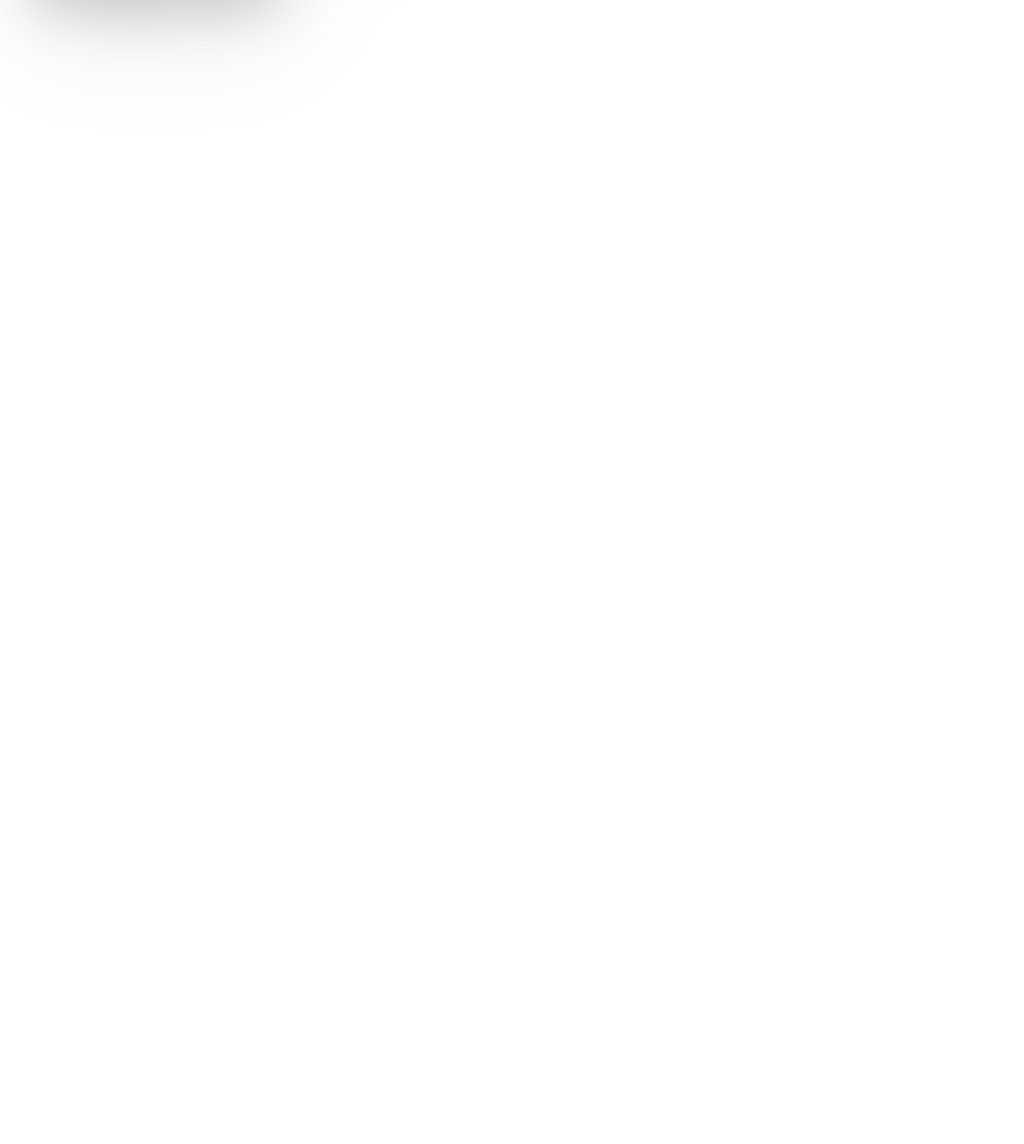
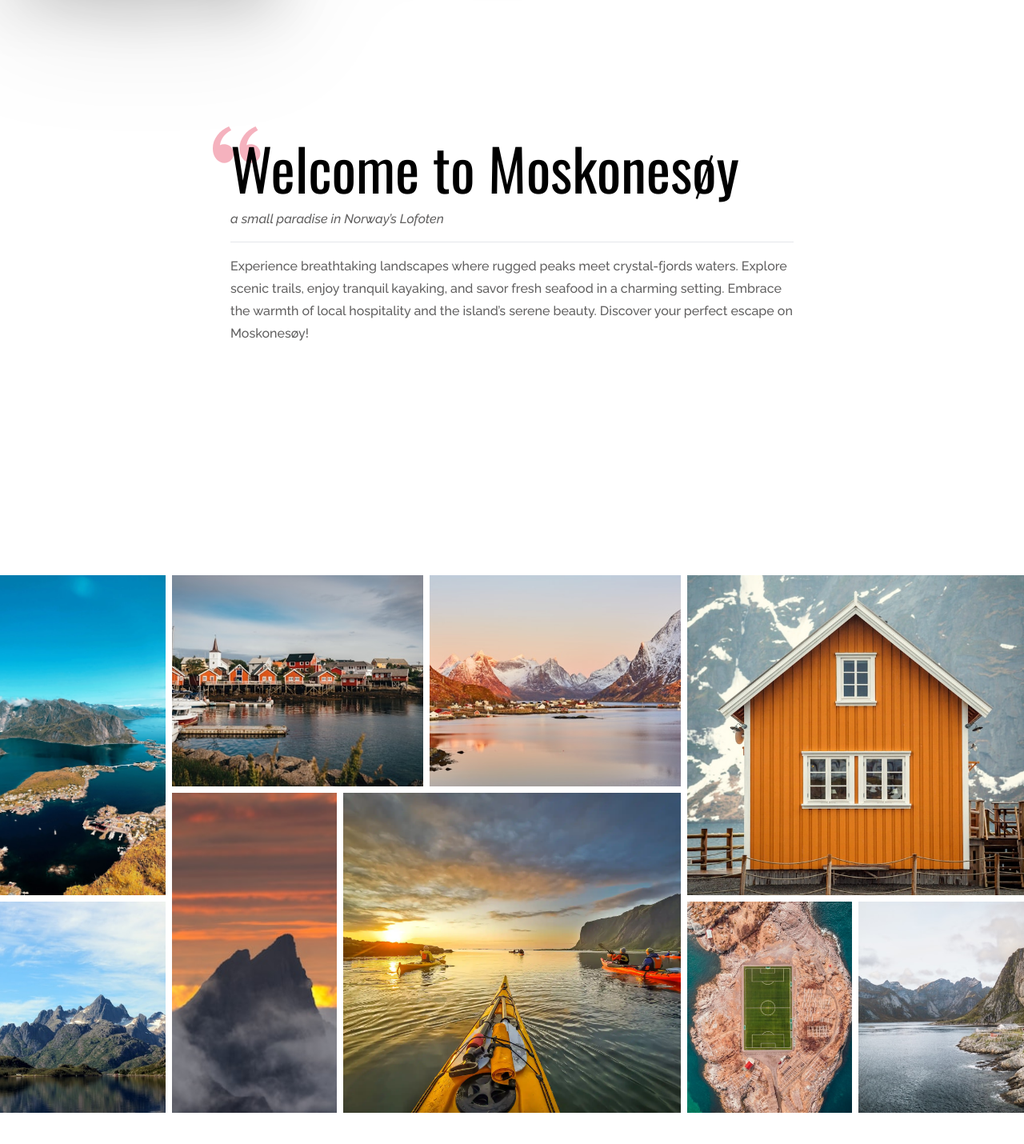
Before and after one commit to Bilek-Petr/visit-moskenesoy, a React (Vite) app: page / in a window 1280 px wide. Shown: the part 802-2232 px from the top of the page at 80% size. Before the commit the page ends 826 px from the top, so only its background shows below. Built offline with nearby package versions, Linux system fonts and the light colour scheme.

Commit message:
setup data

```diff
--- /dev/null
+++ b/src/components/Shared/GridGallery.jsx
@@ -0,0 +1,70 @@
+import React from "react";
+
+const gridGalleryData = [
+  {
+    src: "/images/grid_gallery/reinebringen.jpg",
+    cols: "md:col-span-2 lg:col-span-2 lg:row-span-3",
+    alt: "View from the top of the reinebringen",
+  },
+  {
+    src: "/images/grid_gallery/reine_houses.jpg",
+    cols: "lg:col-span-3 lg:row-span-2",
+    alt: "Typical red houses in Reine",
+  },
+  {
+    src: "/images/grid_gallery/reine.jpg",
+    cols: "lg:col-span-3 lg:row-span-2",
+    alt: "Landscape of Reine",
+  },
+  {
+    src: "/images/grid_gallery/house.jpg",
+    cols: "lg:col-span-4 lg:row-span-3",
+    alt: "Typical orange house with mountain in the back",
+  },
+  {
+    src: "/images/grid_gallery/top.jpg",
+    cols: "lg:col-span-2 lg:row-span-3",
+    alt: "Top of the mountain during midnight sun",
+  },
+  {
+    src: "/images/grid_gallery/kayak.jpg",
+    cols: "md:col-span-3 lg:col-span-4 lg:row-span-3",
+    alt: "Kayaking in the reine fjords",
+  },
+  {
+    src: "/images/grid_gallery/narvtinden.jpg",
+    cols: "lg:col-span-2 lg:row-span-2",
+    alt: "Photo of Narvtinden peak",
+  },
+  {
+    src: "/images/grid_gallery/heningsvaer.jpg",
+    cols: "md:col-span-2 lg:col-span-2 lg:row-span-2",
+    alt: "Photo of famous football field in heningsvaer",
+  },
+  {
+    src: "/images/grid_gallery/hamnoy.jpg",
+    cols: "md:col-span-3 lg:col-span-2 lg:row-span-2",
+    alt: "Rorbu red houses in Hamnoy",
+  },
+];
+
+const GridItem = ({ src, cols, alt }) => (
+  <div className={`h-48 w-full ${cols} lg:h-full`}>
+    <img src={src} alt={alt} className="h-full w-full object-cover" />
+  </div>
+);
+
+export default function GridGallery() {
+  return (
+    <div className="m-auto my-32 grid w-full max-w-[2000px] grid-cols-1 gap-2 md:grid-cols-[1fr_0.5fr_1fr] md:grid-rows-[repeat(5,_min-content)] lg:grid-cols-12 lg:grid-rows-[repeat(5,_8rem)]">
+      {gridGalleryData.map((image, index) => (
+        <GridItem
+          key={index}
+          src={image.src}
+          cols={image.cols}
+          alt={image.alt}
+        />
+      ))}
+    </div>
+  );
+}
--- /dev/null
+++ b/src/components/Shared/TextBanner.jsx
@@ -0,0 +1,24 @@
+import React from "react";
+import { RiDoubleQuotesL } from "react-icons/ri";
+
+export default function TextBanner() {
+  return (
+    <div className="relative m-auto w-11/12 max-w-3xl space-y-4 px-8 py-40">
+      <RiDoubleQuotesL className="absolute left-0 top-0 size-20 translate-y-[9rem] transform text-mainRed opacity-30" />
+      <p className="relative z-10 text-5xl sm:text-7xl">
+        Welcome to Moskonesøy
+      </p>
+      <p className="text-fontGrey font-raleway font-medium italic">
+        a small paradise in Norway’s Lofoten
+      </p>
+      <hr />
+      <p className="text-fontGrey font-raleway font-medium leading-7">
+        Experience breathtaking landscapes where rugged peaks meet
+        crystal-fjords waters. Explore scenic trails, enjoy tranquil kayaking,
+        and savor fresh seafood in a charming setting. Embrace the warmth of
+        local hospitality and the island’s serene beauty. Discover your perfect
+        escape on Moskonesøy!
+      </p>
+    </div>
+  );
+}
--- a/src/index.css
+++ b/src/index.css
@@ -15,3 +15,13 @@
     writing-mode: horizontal-tb;
   }
 }
+
+/* before red  */
+
+.red-line-before:before {
+  content: "";
+  position: absolute;
+  height: 100%;
+  width: 0.7rem;
+  background-color: #df052c;
+}
--- a/src/main.jsx
+++ b/src/main.jsx
@@ -3,6 +3,7 @@
 import { BrowserRouter } from "react-router-dom";
 import App from "./App.jsx";
 import "./index.css";
+import "./styles/animations.css";
 
 createRoot(document.getElementById("root")).render(
   <StrictMode>
--- /dev/null
+++ b/src/styles/animations.css
@@ -0,0 +1,19 @@
+.slide-down {
+  max-height: 0;
+  overflow: hidden;
+  transition: max-height 0.5s ease-in-out;
+}
+
+.slide-down.active {
+  max-height: 500px; /* Adjust to the max height of the content */
+}
+
+.slide-up {
+  max-height: 500px;
+  overflow: hidden;
+  transition: max-height 0.5s ease-in-out;
+}
+
+.slide-up.inactive {
+  max-height: 0;
+}
--- a/tailwind.config.js
+++ b/tailwind.config.js
@@ -6,6 +6,7 @@
       colors: {
         mainRed: "#DF052C",
         fontWhite: "#fff",
+        fontGrey: "#616060",
       },
       fontFamily: {
         oswald: ["Oswald", "sans-serif"],
```
